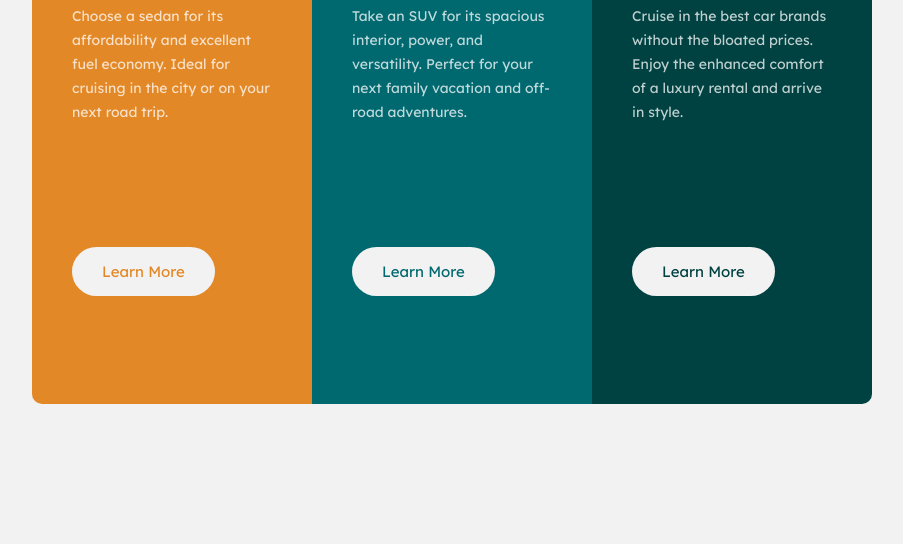
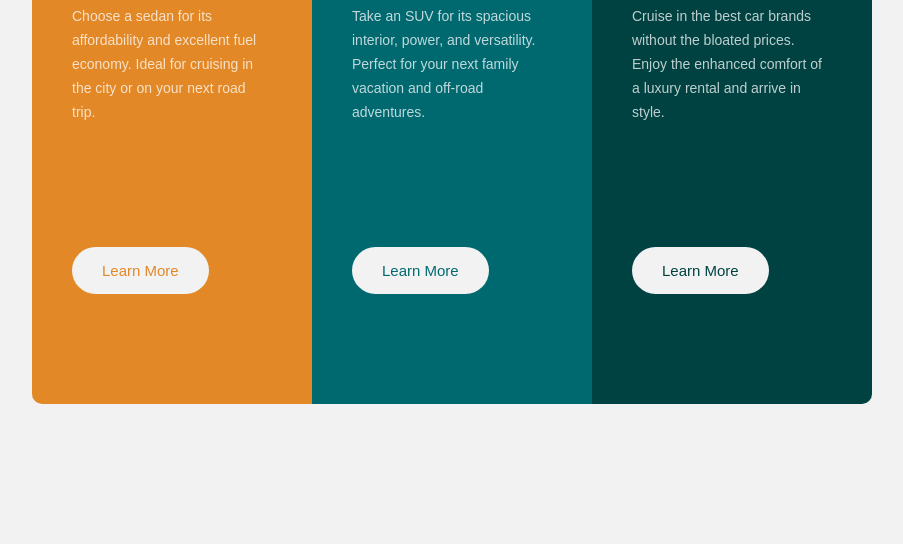
Before and after one commit to Aswinkumar20/3-column-preview-card-component, a plain HTML site: page index.html in a window 1280 px wide. Shown: the part 256-800 px from the top of the page, without its empty margins (188-1091 px from the left). Drawn offline with Linux system fonts and the light colour scheme.

Commit message:
Initial commit

```diff
--- a/main.css
+++ b/main.css
@@ -1,6 +1,3 @@
-@import url("https://fonts.googleapis.com/css2?family=Big+Shoulders+Display:wght@400;700&family=Lexend+Deca:wght@400;700&display=swap");
-
-
 body {
     font-size: 15px;
     background-color: hsl(0, 0%, 95%);
```
